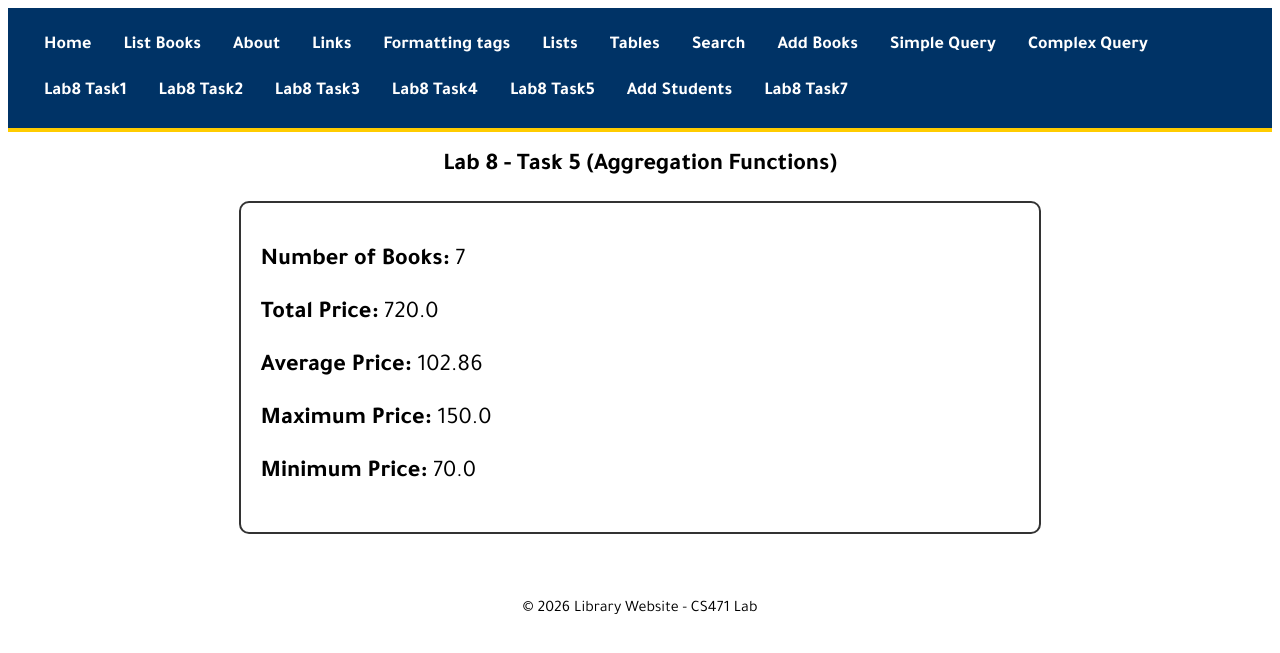
After one commit to elaffahad-cs/CS471-Lab, a Django app: page /lab8/task5/ in a window 1280 px wide. The commit adds this page. Shown: the top 653 px of the page. Run offline with Django 5.2, Linux system fonts and the light colour scheme; data comes from the database, SQL or seed files in the repository; both versions use the stored data as it was after the commit.

Commit message:
Lab8 Done

```diff
--- a/apps/bookmodule/urls.py
+++ b/apps/bookmodule/urls.py
@@ -26,6 +26,14 @@ urlpatterns = [
     path('simple/query/', views.simple_query, name='books.simple.query'),
     path('complex/query/', views.complex_query, name='books.complex.query'),
     path('add_books/', views.add_books, name='add_books'),
+    path('lab8/task1/', views.lab8_task1, name='books.lab8.task1'),
+    path('lab8/task2/', views.lab8_task2, name='books.lab8.task2'),
+    path('lab8/task3/', views.lab8_task3, name='books.lab8.task3'),
+    path('lab8/task4/', views.lab8_task4, name='books.lab8.task4'),
+    path('lab8/task5/', views.lab8_task5, name='books.lab8.task5'),
+    path('lab8/add_students/', views.add_students, name='books.add_students'),
+    path('lab8/task7/', views.lab8_task7, name='books.lab8.task7'),
+
 
 
 
--- a/apps/bookmodule/views.py
+++ b/apps/bookmodule/views.py
@@ -1,5 +1,9 @@
 from django.shortcuts import render
 from .models import Book
+from django.db.models import Q
+from django.db.models import Count, Sum, Avg, Max, Min
+from django.http import HttpResponse
+from .models import Student, Address
 
 # -------------------------
 # Lab3 (saved for future use)
@@ -86,6 +90,8 @@ def search(request):
 from django.http import HttpResponse
 
 def add_books(request):
+    Book.objects.all().delete()
+
     books_data = [
     {
         "title": "Continuous and Delivery",
@@ -102,13 +108,13 @@ def add_books(request):
     {
         "title": "Security and Cryptography",
         "author": "Bruce Schneier",
-        "price": 200.00,
+        "price": 70.00,
         "edition": 5
     },
     {
         "title": "Machine Learning and Deep Learning",
         "author": "A. Karim",
-        "price": 180.00,
+        "price": 80.00,
         "edition": 4
     },
     {
@@ -116,7 +122,20 @@ def add_books(request):
         "author": "Mark Russinovich",
         "price": 130.00,
         "edition": 3
+    },
+    {
+        "title": "Python Basics",
+        "author": "Ali Ahmed",
+        "price": 70.00,
+        "edition": 1
+    },
+    {
+        "title": "Computer Networks",
+        "author": "Mark Russinovich",
+        "price": 130.00,
+        "edition": 5
     }
+
 ]
 
     for b in books_data:
@@ -144,3 +163,126 @@ def complex_query(request):
         return render(request, 'bookmodule/bookList.html', {'books': mybooks})
     else:
         return render(request, 'bookmodule/index.html')
+
+
+def lab8_task1(request):
+    books = Book.objects.filter(Q(price__lte=80))
+
+    return render(
+        request,
+        'bookmodule/bookList.html',
+        {
+            'books': books,
+            'title': 'Lab 8 - Task 1 (Price ≤ 80)'
+        }
+    )
+
+
+def lab8_task2(request):
+    books = Book.objects.filter(
+        Q(edition__gt=3) &
+        (Q(title__icontains='co') | Q(author__icontains='co'))
+    )
+
+    return render(
+        request,
+        'bookmodule/bookList.html',
+        {
+            'books': books,
+            'title': 'Lab 8 - Task 2 (Edition > 3 and contains "co")'
+        }
+    )
+
+
+def lab8_task3(request):
+    books = Book.objects.filter(
+        Q(edition__lte=3) &
+        ~(Q(title__icontains='co') | Q(author__icontains='co'))
+    )
+
+    return render(
+        request,
+        'bookmodule/bookList.html',
+        {
+            'books': books,
+            'title': 'Lab 8 - Task 3 (Edition ≤ 3 and does NOT contain "co")'
+        }
+    )
+
+def lab8_task4(request):
+
+    books = Book.objects.order_by('title')
+
+    return render(
+        request,
+        'bookmodule/bookList.html',
+        {
+            'books': books,
+            'title': 'Lab 8 - Task 4 (Books Ordered By Title)'
+        }
+    )
+
+def lab8_task5(request):
+
+    stats = Book.objects.aggregate(
+        total_books=Count('id'),
+        total_price=Sum('price'),
+        average_price=Avg('price'),
+        max_price=Max('price'),
+        min_price=Min('price')
+    )
+
+    return render(
+        request,
+        'bookmodule/task5.html',
+        {'stats': stats}
+    )
+
+
+def add_students(request):
+
+    Student.objects.all().delete()
+    Address.objects.all().delete()
+
+    riyadh = Address.objects.create(city="Riyadh")
+    qassim = Address.objects.create(city="Qassim")
+    jeddah = Address.objects.create(city="Jeddah")
+
+    Student.objects.create(
+        name="Ali",
+        age=21,
+        address=riyadh
+    )
+
+    Student.objects.create(
+        name="Sara",
+        age=22,
+        address=qassim
+    )
+
+    Student.objects.create(
+        name="Fahad",
+        age=20,
+        address=qassim
+    )
+
+    Student.objects.create(
+        name="Noor",
+        age=23,
+        address=jeddah
+    )
+
+    return HttpResponse("Students added successfully!")
+
+
+def lab8_task7(request):
+
+    cities = Address.objects.annotate(
+        student_count=Count('student')
+    )
+
+    return render(
+        request,
+        'bookmodule/task7.html',
+        {'cities': cities}
+    )
--- a/apps/templates/bookmodule/bookList.html
+++ b/apps/templates/bookmodule/bookList.html
@@ -3,7 +3,7 @@
 
 {% block content %}
 <h2 style="text-align:center; margin-bottom:40px; font-size:38px;">
-    Search Results
+    {{ title }}
 </h2>
 
 {% if books %}
@@ -20,7 +20,9 @@
     ">
         <strong>ID:</strong> {{ obj.id }} <br>
         <strong>Title:</strong> {{ obj.title }} <br>
-        <strong>Author:</strong> {{ obj.author }}
+        <strong>Author:</strong> {{ obj.author }} <br>
+        <strong>Price:</strong> ${{ obj.price }} <br>
+        <strong>Edition:</strong> {{ obj.edition }}
     </div>
     {% endfor %}
 
--- /dev/null
+++ b/apps/templates/bookmodule/task5.html
@@ -0,0 +1,34 @@
+{% extends "layouts/base.html" %}
+
+{% block title %}
+Lab 8 - Task 5
+{% endblock %}
+
+{% block content %}
+
+<h2 style="text-align:center;">
+    Lab 8 - Task 5 (Aggregation Functions)
+</h2>
+
+<div style="
+width:60%;
+margin:auto;
+padding:20px;
+border:2px solid #333;
+border-radius:10px;
+font-size:24px;
+">
+
+    <p><strong>Number of Books:</strong> {{ stats.total_books }}</p>
+
+    <p><strong>Total Price:</strong> {{ stats.total_price }}</p>
+
+    <p><strong>Average Price:</strong> {{ stats.average_price|floatformat:2 }}</p>
+
+    <p><strong>Maximum Price:</strong> {{ stats.max_price }}</p>
+
+    <p><strong>Minimum Price:</strong> {{ stats.min_price }}</p>
+
+</div>
+
+{% endblock %}
--- a/apps/templates/includes/header.html
+++ b/apps/templates/includes/header.html
@@ -11,6 +11,13 @@
   <a href="{% url 'add_books' %}">Add Books</a>
   <a href="{% url 'books.simple.query' %}">Simple Query</a>
   <a href="{% url 'books.complex.query' %}">Complex Query</a>
+  <a href="{% url 'books.lab8.task1' %}">Lab8 Task1</a>
+  <a href="{% url 'books.lab8.task2' %}">Lab8 Task2</a>
+  <a href="{% url 'books.lab8.task3' %}">Lab8 Task3</a>
+  <a href="{% url 'books.lab8.task4' %}">Lab8 Task4</a>
+  <a href="{% url 'books.lab8.task5' %}">Lab8 Task5</a>
+  <a href="{% url 'books.add_students' %}">Add Students</a>
+  <a href="{% url 'books.lab8.task7' %}">Lab8 Task7</a>
 
 </div>
 {% endwith %}
```
Also changed, not shown: apps/bookmodule/models.py (+19 -0 lines), apps/templates/bookmodule/task7.html (added, +41 -0 lines), db.sqlite3.
